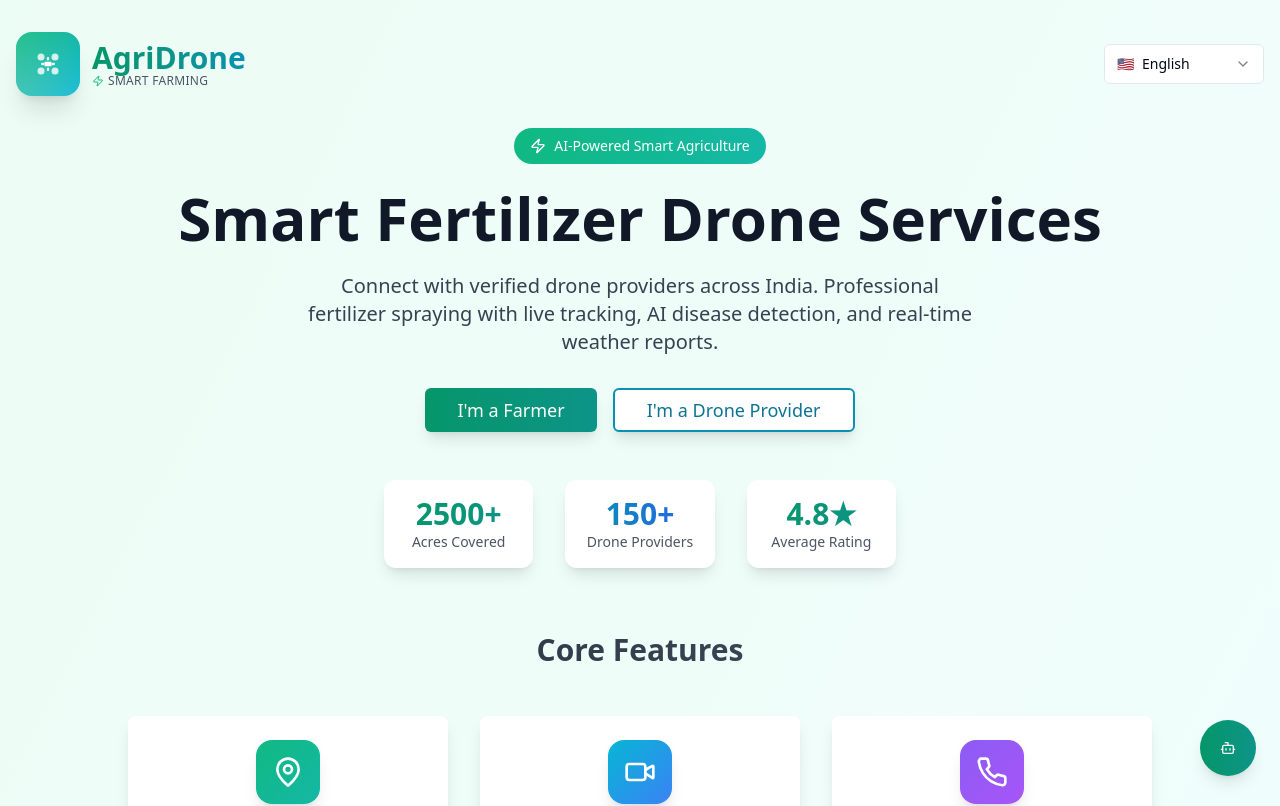
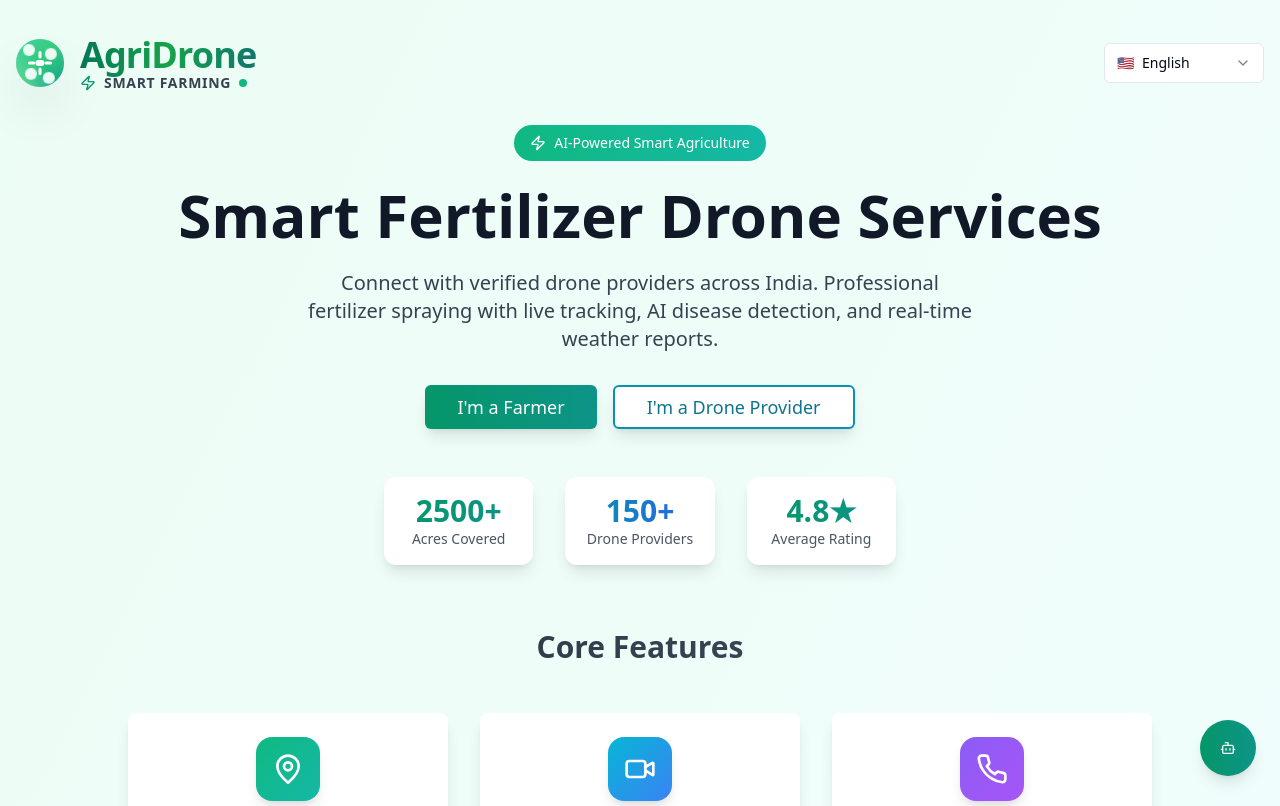
Before and after one commit to Krishna709576/agri-drone-buddy, a React (Vite) app: page / in a window 1280 px wide. Shown: the top 806 px of the page. Built offline with nearby package versions, Linux system fonts and the light colour scheme.

Commit message:
Refactor: Improve logo design
The AI updated the logo to be more efficient and user-friendly, keeping the name and incorporating an image-based design.

```diff
--- a/src/components/Logo.tsx
+++ b/src/components/Logo.tsx
@@ -12,60 +12,73 @@ const Logo = ({ className = "", size = "md", selectedLanguage = "english" }: Log
   const { t } = useTranslation(selectedLanguage);
 
   const sizeClasses = {
-    sm: "h-8",
-    md: "h-12",
-    lg: "h-16"
+    sm: "h-10",
+    md: "h-14",
+    lg: "h-18"
   };
 
   const textSizeClasses = {
-    sm: "text-lg",
-    md: "text-2xl",
-    lg: "text-3xl"
+    sm: "text-xl",
+    md: "text-3xl",
+    lg: "text-4xl"
+  };
+
+  const iconSizeClasses = {
+    sm: "w-8 h-8",
+    md: "w-10 h-10",
+    lg: "w-12 h-12"
   };
 
   return (
-    <div className={`flex items-center space-x-3 ${className}`}>
-      {/* Drone Icon with Gradient Background */}
-      <div className={`${sizeClasses[size]} aspect-square bg-gradient-to-br from-emerald-500 via-teal-500 to-cyan-500 rounded-2xl flex items-center justify-center shadow-xl relative overflow-hidden`}>
-        {/* Subtle Pattern Overlay */}
-        <div className="absolute inset-0 bg-gradient-to-tr from-white/20 to-transparent"></div>
+    <div className={`flex items-center space-x-4 ${className}`}>
+      {/* Enhanced Drone Logo */}
+      <div className={`${sizeClasses[size]} aspect-square bg-gradient-to-br from-emerald-400 via-green-500 to-teal-600 rounded-3xl flex items-center justify-center shadow-2xl relative overflow-hidden transform hover:scale-105 transition-all duration-300`}>
+        {/* Animated Background Pattern */}
+        <div className="absolute inset-0 bg-gradient-to-tr from-white/30 via-transparent to-white/10 animate-pulse"></div>
 
-        {/* Drone Symbol */}
+        {/* Modern Drone Icon */}
         <div className="relative z-10 text-white">
           <svg
-            viewBox="0 0 24 24"
+            viewBox="0 0 32 32"
             fill="currentColor"
-            className="w-7 h-7"
+            className={iconSizeClasses[size]}
           >
-            {/* Drone Body */}
-            <rect x="9" y="10" width="6" height="4" rx="1" />
+            {/* Drone Central Body */}
+            <rect x="13" y="14" width="6" height="4" rx="2" fill="currentColor" />
 
-            {/* Propellers */}
-            <circle cx="6" cy="6" r="3" fillOpacity="0.8" />
-            <circle cx="18" cy="6" r="3" fillOpacity="0.8" />
-            <circle cx="6" cy="18" r="3" fillOpacity="0.8" />
-            <circle cx="18" cy="18" r="3" fillOpacity="0.8" />
+            {/* Propeller Arms */}
+            <rect x="8" y="15" width="5" height="2" rx="1" fill="currentColor" />
+            <rect x="19" y="15" width="5" height="2" rx="1" fill="currentColor" />
+            <rect x="15" y="8" width="2" height="5" rx="1" fill="currentColor" />
+            <rect x="15" y="19" width="2" height="5" rx="1" fill="currentColor" />
 
-            {/* Arms */}
-            <rect x="6" y="11" width="3" height="2" rx="1" />
-            <rect x="15" y="11" width="3" height="2" rx="1" />
-            <rect x="11" y="6" width="2" height="3" rx="1" />
-            <rect x="11" y="15" width="2" height="3" rx="1" />
+            {/* Propellers with Animation Effect */}
+            <circle cx="8" cy="8" r="4" fillOpacity="0.9" className="animate-spin" style={{animationDuration: '3s'}} />
+            <circle cx="24" cy="8" r="4" fillOpacity="0.9" className="animate-spin" style={{animationDuration: '3s', animationDirection: 'reverse'}} />
+            <circle cx="8" cy="24" r="4" fillOpacity="0.9" className="animate-spin" style={{animationDuration: '3s'}} />
+            <circle cx="24" cy="24" r="4" fillOpacity="0.9" className="animate-spin" style={{animationDuration: '3s', animationDirection: 'reverse'}} />
+
+            {/* Central Camera/Sensor */}
+            <circle cx="16" cy="16" r="2" fill="white" fillOpacity="0.8" />
+            <circle cx="16" cy="16" r="1" fill="currentColor" />
           </svg>
         </div>
 
-        {/* Glow Effect */}
-        <div className="absolute -inset-1 bg-gradient-to-br from-emerald-400 to-cyan-400 rounded-2xl blur-sm opacity-30 -z-10"></div>
+        {/* Enhanced Glow Effect */}
+        <div className="absolute -inset-2 bg-gradient-to-br from-emerald-300 to-teal-500 rounded-3xl blur-lg opacity-40 -z-10 animate-pulse"></div>
       </div>
 
-      {/* Logo Text */}
+      {/* Enhanced Logo Text */}
       <div className="flex flex-col">
-        <span className={`${textSizeClasses[size]} font-bold bg-gradient-to-r from-emerald-600 via-teal-600 to-cyan-600 bg-clip-text text-transparent leading-tight`}>
+        <span className={`${textSizeClasses[size]} font-bold bg-gradient-to-r from-emerald-700 via-green-600 to-teal-700 bg-clip-text text-transparent leading-tight tracking-tight`}>
           {t('agriDrone')}
         </span>
-        <div className="flex items-center gap-1 -mt-1">
-          <Zap className="w-3 h-3 text-emerald-500" />
-          <span className="text-xs text-gray-600 font-medium tracking-wide">{t('smartFarming')}</span>
+        <div className="flex items-center gap-2 -mt-1">
+          <Zap className="w-4 h-4 text-emerald-600 animate-pulse" />
+          <span className="text-sm text-gray-700 font-semibold tracking-wider uppercase">
+            {t('smartFarming')}
+          </span>
+          <div className="w-2 h-2 bg-emerald-500 rounded-full animate-pulse"></div>
         </div>
       </div>
     </div>
```
